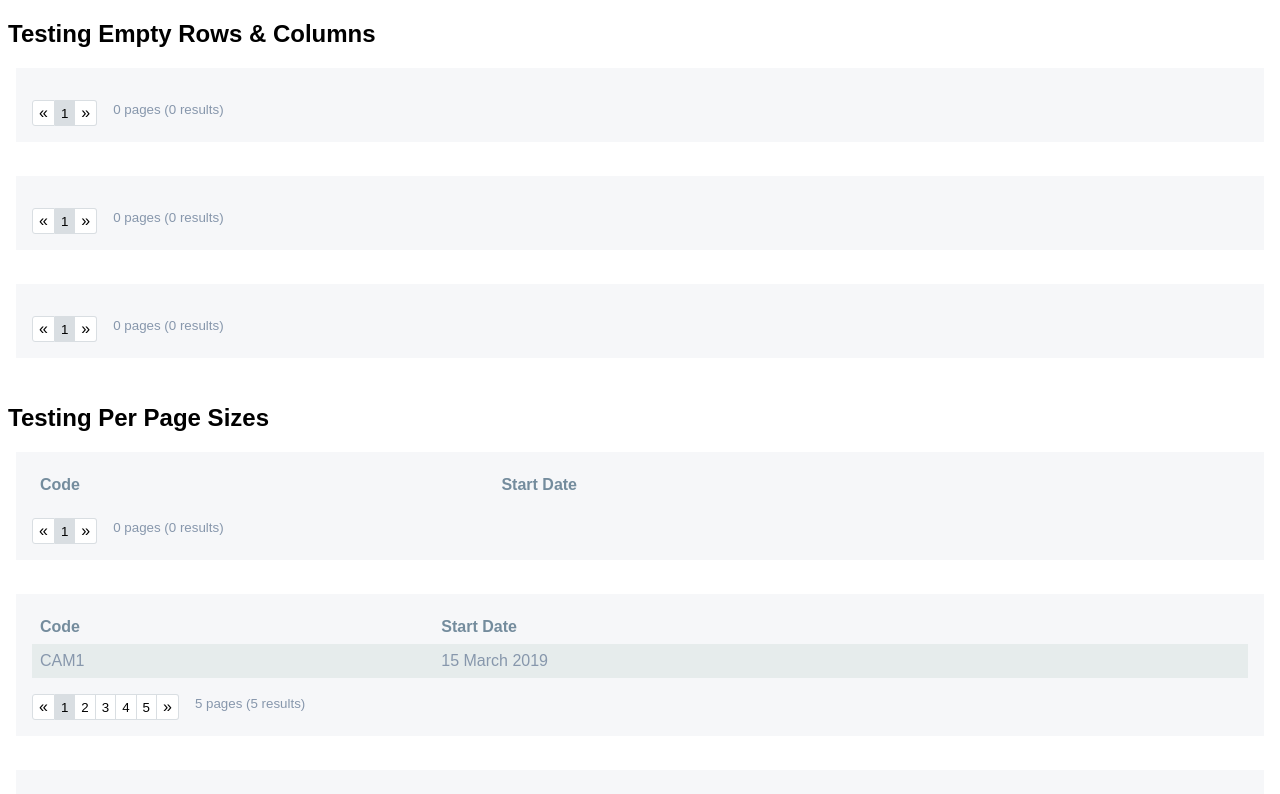
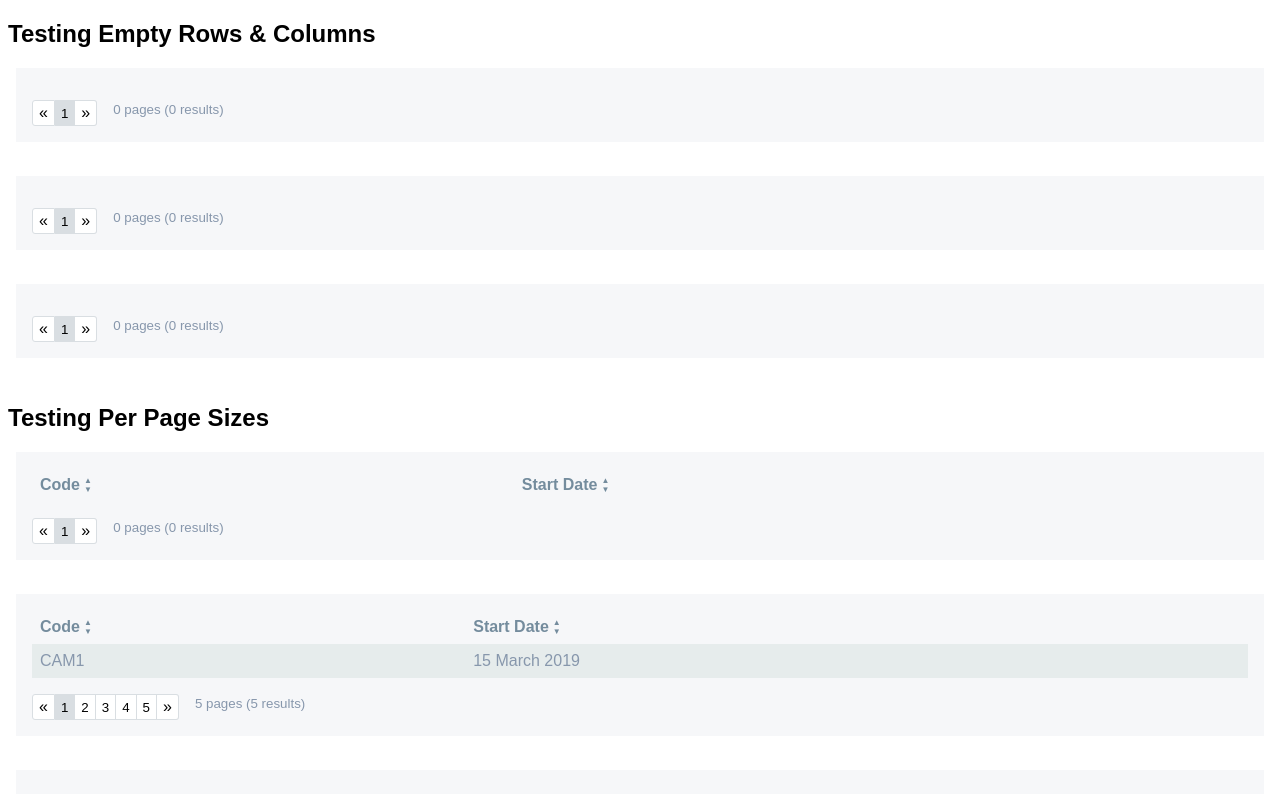
Before and after one commit to mgharlan/my-vue-data-table, a Vue app: page / in a window 1280 px wide. Shown: the top 794 px of the page. Built offline with nearby package versions, Linux system fonts and the light colour scheme.

Commit message:
started adding sorting

```diff
--- a/src/components/VDataTable.vue
+++ b/src/components/VDataTable.vue
@@ -3,7 +3,15 @@
     <table>
       <thead>
         <tr>
-          <th v-for="column in columns" :key="column.dataKey" :style="`text-align: ${column.align};`">{{ column.name }}</th>
+          <th v-for="column in columns" :key="column.dataKey">
+            <div class="flex-row" :style="`align-items: center; justify-content: ${column.align}`">
+              <div style=" margin-right: 4px;">{{ column.name }}</div>
+              <div class="flex-column">
+                <small class="text-xs">&#9650;</small>
+                <small class="text-xs">&#9660;</small>
+              </div>
+            </div>
+          </th>
         </tr>
       </thead>
       <tbody>
@@ -16,7 +24,9 @@
       <div class="flex-row">
         <div :class="['page-back', ((this.page > 0) ? '' : 'disabled')]" v-on:click="pageBack()">&laquo;</div>
         <div v-if="pages === 0" class="page-num active"><small>1</small></div>
-        <div v-else v-for="pageIndex in (pages > 10) ? 10 : pages" :key="pageIndex + pageOffset * 10" :class="`page-num ${(pageIndex + pageOffset * 10 - 1 == page) ? 'active' : ''}`" v-on:click="pageNum(pageIndex + pageOffset * 10)"><small>{{pageIndex + pageOffset * 10}}</small></div>
+        <div v-else v-for="pageIndex in (pages > 10) ? 10 : pages" :key="pageIndex + pageOffset * 10" :class="`page-num ${(pageIndex + pageOffset * 10 - 1 == page) ? 'active' : ''}`" v-on:click="pageNum(pageIndex + pageOffset * 10)">
+          <small>{{pageIndex + pageOffset * 10}}</small>
+        </div>
         <div :class="['page-forward', ((this.page < this.pages-1) ? '' : 'disabled')]" v-on:click="pageForward()">&raquo;</div>
       </div>
       <div class="page-info">
@@ -125,6 +135,11 @@ export default {
     flex-direction: row;
   }
 
+  .flex-column{
+    display: flex;
+    flex-direction: column;
+  }
+
   .page-back{
     color: black;
     background: white;
@@ -181,4 +196,8 @@ export default {
   .striped{
     background: #e6ecec;
   }
+
+  .text-xs{
+    font-size: 8px;
+  }
 </style>
```
